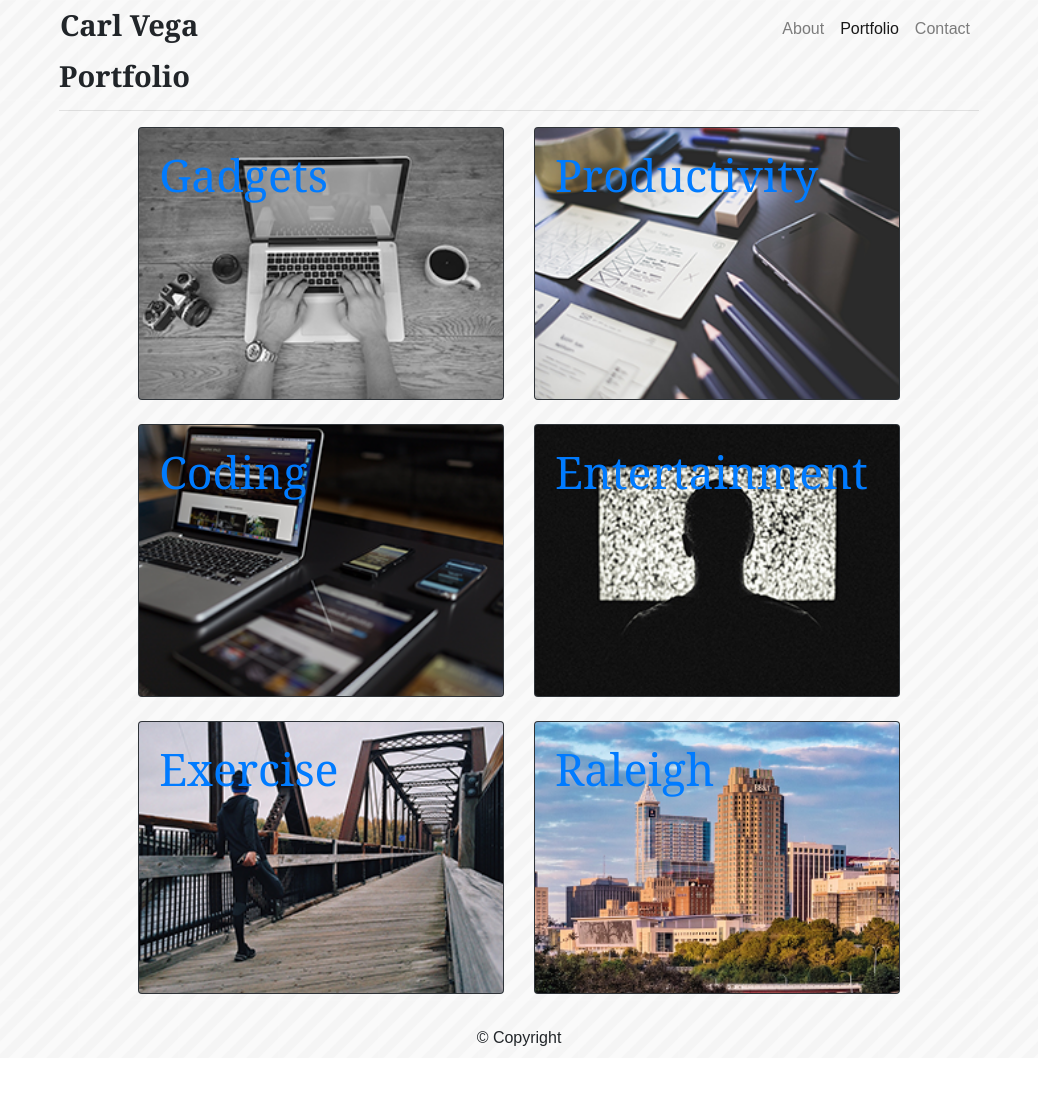
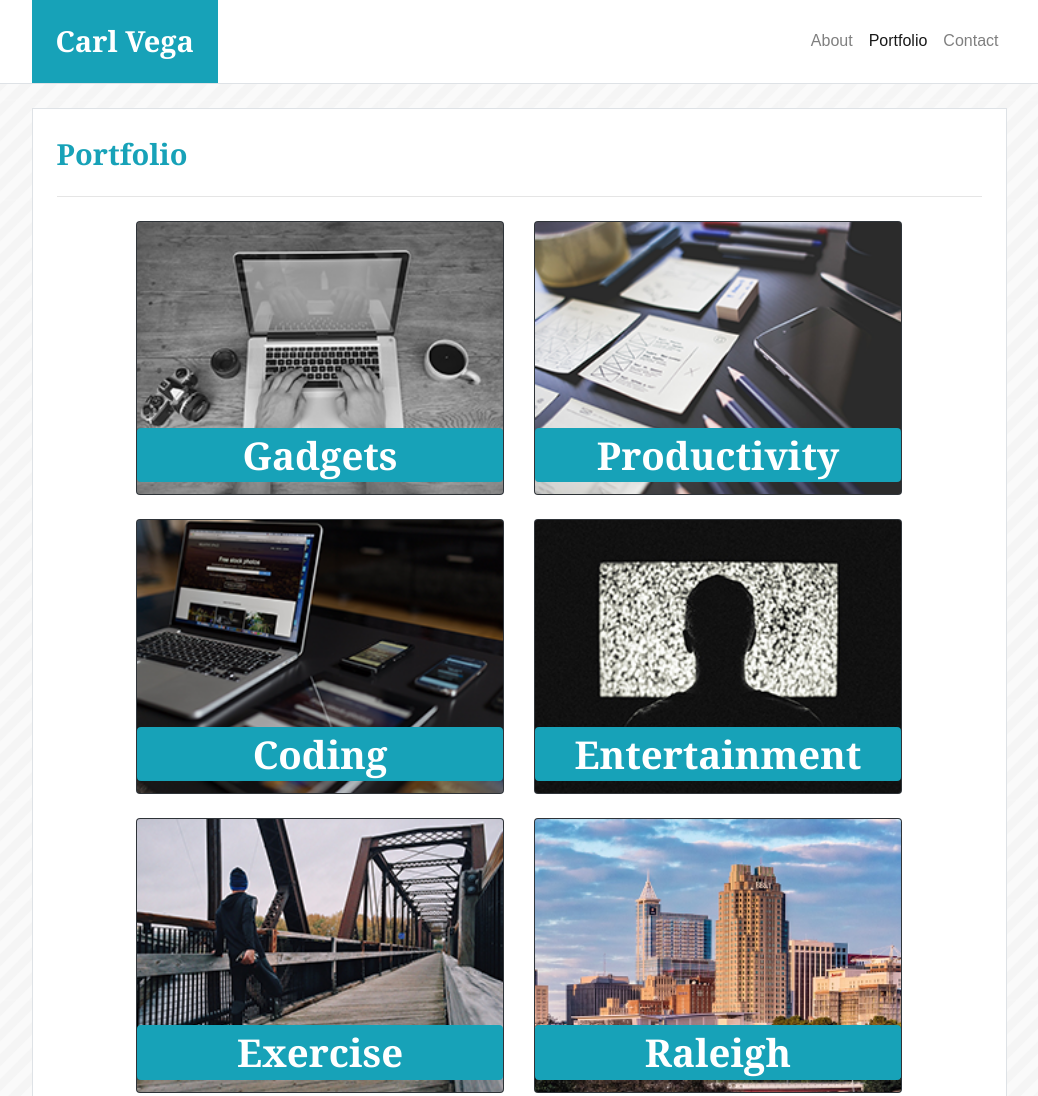
Before and after one commit to carl-vega/Bootstrap-Portfolio, a plain HTML site: page portfolio.html in a window 1280 px wide. Shown: the top 1096 px of the page, without its empty margins (121-1159 px from the left). Before the commit the page ends 1058 px from the top, so only its background shows below. Drawn offline with nearby package versions, Linux system fonts and the light colour scheme.

Commit message:
Color and theme complete

```diff
--- a/assets/css/style.css
+++ b/assets/css/style.css
@@ -10,7 +10,7 @@ footer {
   bottom: 0;
 }
 .portfolio-font {
-  font-size: 3.5vw;
+  font-size: 3vw;
 }
 body {
   font-family: "Arial", "Helvetica Neue", Helvetica, sans-serif;
--- a/portfolio.html
+++ b/portfolio.html
@@ -9,12 +9,13 @@
     <link rel="stylesheet" href="assets/css/style.css">
 </head>
 
-<body>
-    <div class="container">
+<body class="d-flex flex-column align-items-end">
+    <div class="w-100 bg-white mb-4 border-bottom border-muted">
+        <div class="container p-0">
             <div class="row">
                 <div class="col-lg-1"></div>
-            <nav class="navbar col justify-content-between navbar-expand-lg navbar-light">
-                <h1 class="my-font">Carl Vega</h1>
+                <nav class="navbar p-0 col justify-content-between navbar-expand-lg navbar-light">
+                    <h1 class="p-4 m-0 bg-info text-white">Carl Vega</h1>
                     <button class="navbar-toggler" type="button" data-toggle="collapse" data-target="#navbarNav"
                         aria-controls="navbarNav" aria-expanded="false" aria-label="Toggle navigation">
                         <span class="navbar-toggler-icon"></span>
@@ -36,46 +37,47 @@
                 <div class="col-lg-1"></div>
             </div>
         </div>
-    <div class="container d-flex flex-grow-1">
+    </div>
+    <div class="container flex-grow-1 p-0">
         <section class="row flex-grow-1">
+            <div class="col-lg-1  p-0"></div>
+            <div class="col-lg-10 p-4 bg-white border border-muted">
+                <div>
+                    <h1 class="pb-4 pt-1 m-0 text-info">Portfolio</h1>
+                    <hr class="m-0">
+                </div>
+                <div class="row pt-4">
                     <div class="col-lg-1"></div>
-            <div class="col-lg-10">
-                <div>
-                    <h1 class="my-font">Portfolio</h1>
-                    <hr>
-                </div>
-                <div class="row">
-                    <div class="col-lg-1"></div>
-                    <div class="col-lg-10">
+                    <div class="col-lg-10 text-muted">
                         <div class="media row">
                             <div class="col-lg-6 col-md-6 col-sm-12">
                                 <div class="card bg-dark text-white mb-4">
                                     <img class="card-img" src="assets/images/thumb/apple-black-and-white-camera-6482.png"
                                         alt="Time to Tinker">
-                                    <div class="card-img-overlay">
-                                        <h3 class="card-title">
+                                    <div class="card-img-overlay h-100 d-flex flex-column justify-content-end p-0">
+                                        <h3 class="card-title text-center p-2 badge badge-info w-100">
                                             <a href="assets/images/apple-black-and-white-camera-6482.jpg" target="_blank"
-                                                class="new-window portfolio-font">Gadgets</a>
+                                                class="new-window portfolio-font text-white">Gadgets</a>
                                         </h3>
                                     </div>
                                 </div>
                                 <div class="card bg-dark text-white mb-4">
                                     <img class="card-img" src="assets/images/thumb/blogging-business-coding-34140.png"
                                         alt="Time to Code">
-                                    <div class="card-img-overlay">
-                                        <h3 class="card-title">
+                                    <div class="card-img-overlay h-100 d-flex flex-column justify-content-end p-0">
+                                        <h3 class="card-title text-center p-2 badge badge-info w-100">
                                             <a href="assets/images/blogging-business-coding-34140.jpg" target="_blank"
-                                                class="new-window portfolio-font">Coding</a>
+                                                class="new-window portfolio-font text-white">Coding</a>
                                         </h3>
                                     </div>
                                 </div>
                                 <div class="card bg-dark text-white mb-4">
                                     <img class="card-img" src="assets/images/thumb/adult-architecture-athlete-221210.png"
                                         alt="Time to Sweat">
-                                    <div class="card-img-overlay">
-                                        <h3 class="card-title">
+                                    <div class="card-img-overlay h-100 d-flex flex-column justify-content-end p-0">
+                                        <h3 class="card-title text-center p-2 badge badge-info w-100">
                                             <a href="assets/images/adult-architecture-athlete-221210.jpg" target="_blank"
-                                                class="new-window portfolio-font">Exercise</a>
+                                                class="new-window portfolio-font text-white">Exercise</a>
                                         </h3>
                                     </div>
                                 </div>
@@ -83,26 +85,26 @@
                             <div class="col-6">
                                 <div class="card bg-dark text-white mb-4">
                                     <img class="card-img" src="assets/images/thumb/arts-build-close-up-273230.png" alt="Time to Do">
-                                    <div class="card-img-overlay">
-                                        <h3 class="card-title">
+                                    <div class="card-img-overlay h-100 d-flex flex-column justify-content-end p-0">
+                                        <h3 class="card-title text-center p-2 badge badge-info w-100">
                                             <a href="assets/images/arts-build-close-up-273230.jpg" target="_blank"
-                                                class="new-window portfolio-font">Productivity</a>
+                                                class="new-window portfolio-font text-white">Productivity</a>
                                         </h3>
                                     </div>
                                 </div>
                                 <div class="card bg-dark text-white mb-4">
                                     <img class="card-img" src="assets/images/thumb/cinema-dark-display-8158.jpg" alt="Time to Chill">
-                                    <div class="card-img-overlay">
-                                        <h3 class="card-title">
-                                            <a href="assets/images/cinema-dark-display-8158.jpg" target="_blank" class="new-window portfolio-font">Entertainment</a>
+                                    <div class="card-img-overlay h-100 d-flex flex-column justify-content-end p-0">
+                                        <h3 class="card-title text-center p-2 badge badge-info w-100">
+                                            <a href="assets/images/cinema-dark-display-8158.jpg" target="_blank" class="new-window portfolio-font text-white">Entertainment</a>
                                         </h3>
                                     </div>
                                 </div>
                                 <div class="card bg-dark text-white mb-4">
                                     <img class="card-img" src="assets/images/thumb/raleigh-cityscape.png" alt="Time to Be Home">
-                                    <div class="card-img-overlay">
-                                        <h3 class="card-title">
-                                            <a href="assets/images/raleigh-cityscape.png" target="_blank" class="new-window portfolio-font">Raleigh</a>
+                                    <div class="card-img-overlay h-100 d-flex flex-column justify-content-end p-0">
+                                        <h3 class="card-title text-center p-2 badge badge-info w-100">
+                                            <a href="assets/images/raleigh-cityscape.png" target="_blank" class="new-window portfolio-font text-white">Raleigh</a>
                                         </h3>
                                     </div>
                                 </div>
@@ -113,13 +115,15 @@
                     <div class="col-lg-1"></div>
                 </div>
             </div>
-            <div class="col-lg-1"></div>
+            <div class="col-lg-1 p-0"></div>
         </section>
     </div>
+    <div class="bg-secondary border border-top border-right-0 border-left-0 border-bottom-0 border-info border-3 w-100">
         <div class="container">
             <footer class="navbar text-center">
-            <span class="col">&copy; Copyright</span>
+                <span class="col text-white-50 p-4">&copy; Copyright</span>
             </footer>
+        </div>
     </div>
 </body>
 
```
Also changed, not shown: contact.html (+16 -12 lines), index.html (+1 -1 lines). Lines whose indentation alone changed are shown as unchanged.
